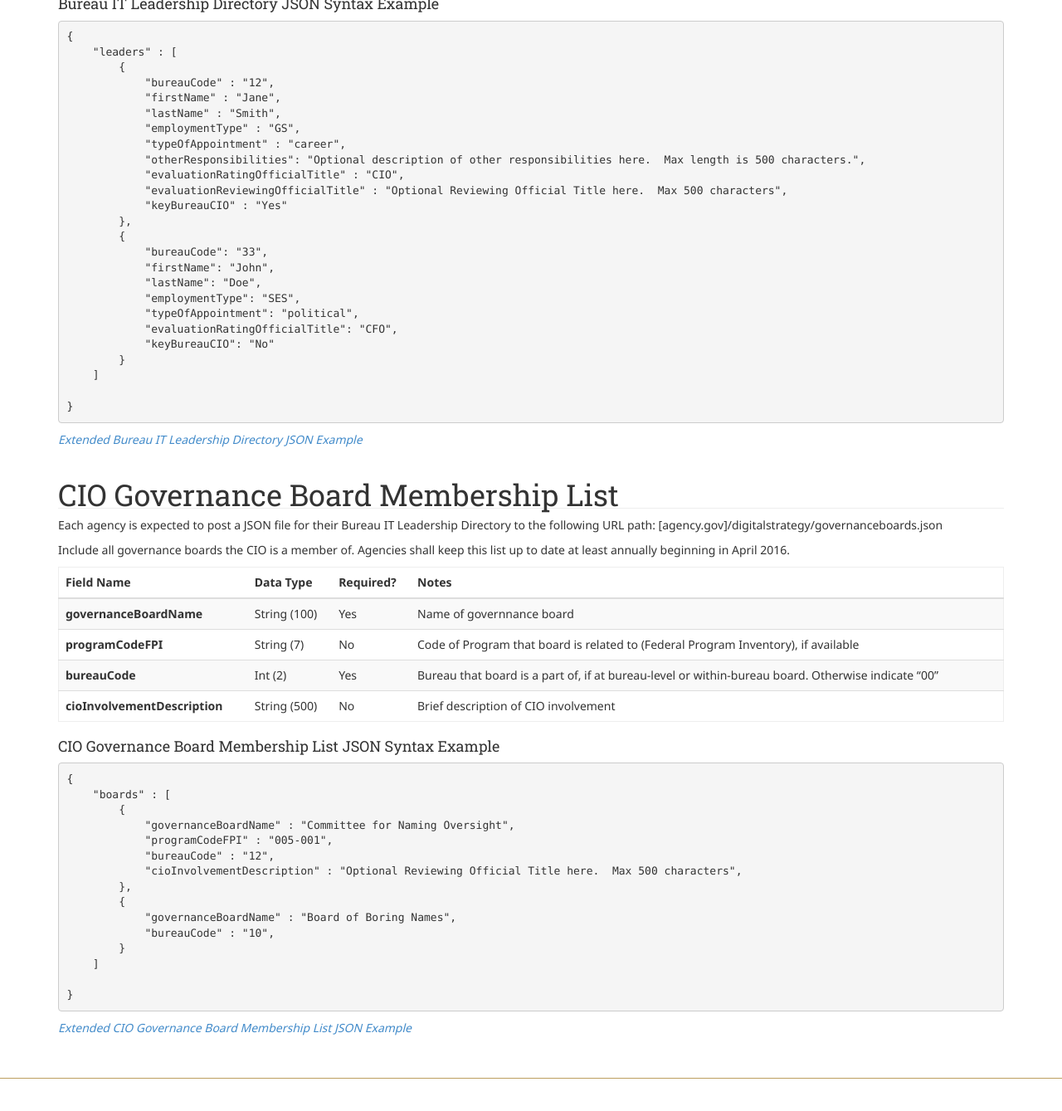
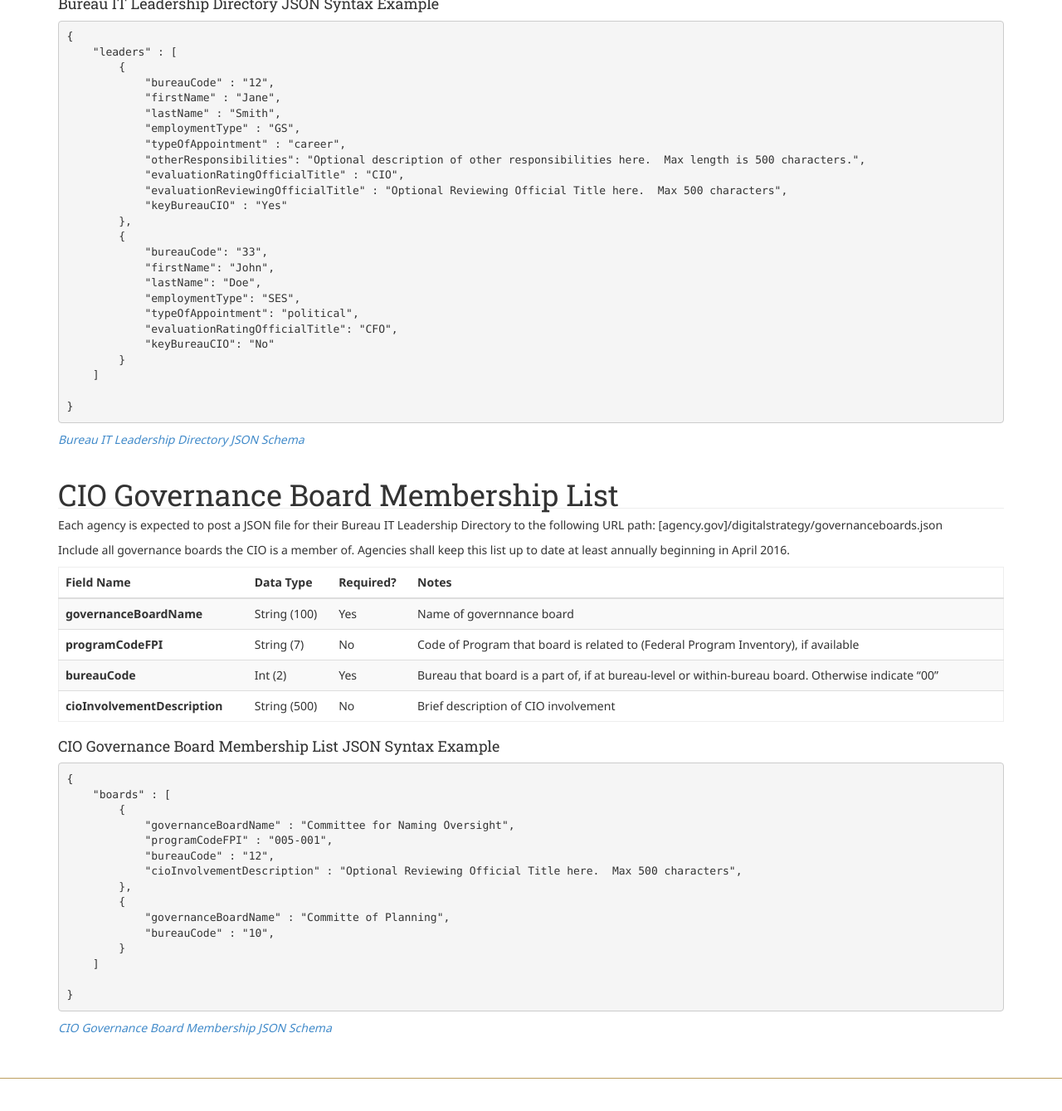
Before and after one commit to WhiteHouse/fitara, a Jekyll site: the page built from schema.md, in a window 1280 px wide and 1400 px high, scrolled down 1092 px. Shown: the top 1339 px of the window at 83% size. Built offline with Jekyll 4.4.1, drawn with Linux system fonts in a browser that asks for light colours; some of the changed text lies outside the part shown.

Commit message:
Update schema.md

```diff
--- a/schema.md
+++ b/schema.md
@@ -67,7 +67,7 @@ Field Name                            | Data Type                       | Requir
 }
 ~~~
 
-*[Extended Bureau IT Leadership Directory JSON Example](https://management.cio.gov/schemaexamples/bureauITLeadershipSchema.json)*
+*[Bureau IT Leadership Directory JSON Schema](https://management.cio.gov/schemaexamples/bureauITLeadershipSchema.json)*
 
 ## CIO Governance Board Membership List
 Each agency is expected to post a JSON file for their Bureau IT Leadership Directory to the following URL path: [agency.gov]/digitalstrategy/governanceboards.json
@@ -94,7 +94,7 @@ Field Name                            | Data Type                       | Requir
             "cioInvolvementDescription" : "Optional Reviewing Official Title here.  Max 500 characters",
         },
         {
-            "governanceBoardName" : "Board of Boring Names",
+            "governanceBoardName" : "Committe of Planning",
             "bureauCode" : "10",
         }
     ]
@@ -102,4 +102,4 @@ Field Name                            | Data Type                       | Requir
 }
 ~~~
 
-*[Extended CIO Governance Board Membership List JSON Example](https://management.cio.gov/schemaexamples/governanceBoardSchema.json)*
+*[CIO Governance Board Membership JSON Schema](https://management.cio.gov/schemaexamples/governanceBoardSchema.json)*
```
Also changed, not shown: other parts of schema.md (+1 -1 lines).
